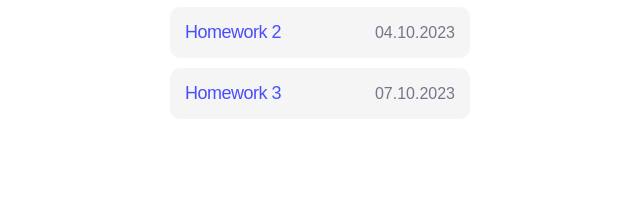
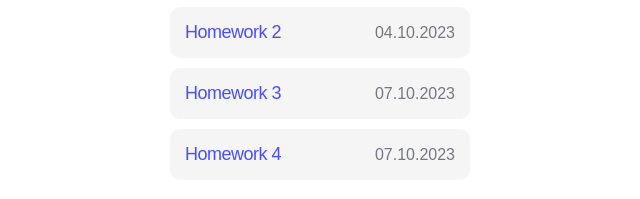
Before and after one commit to Senavi/btroot-course, a plain HTML site: page index.html in a window 1280 px wide. Shown: the part 125-324 px from the top of the page, without its empty margins (288-928 px from the left). Drawn offline with Linux system fonts and the light colour scheme.

Commit message:
Added link to hw4 to main index.html

```diff
--- a/index.html
+++ b/index.html
@@ -25,5 +25,10 @@
             <h2>Homework 3</h2>
             <span>07.10.2023</span>
         </div></a>
+    <a href="hw_4/index.html">
+        <div class="homework">
+            <h2>Homework 4</h2>
+            <span>07.10.2023</span>
+        </div></a>
 </body>
 </html>
```
